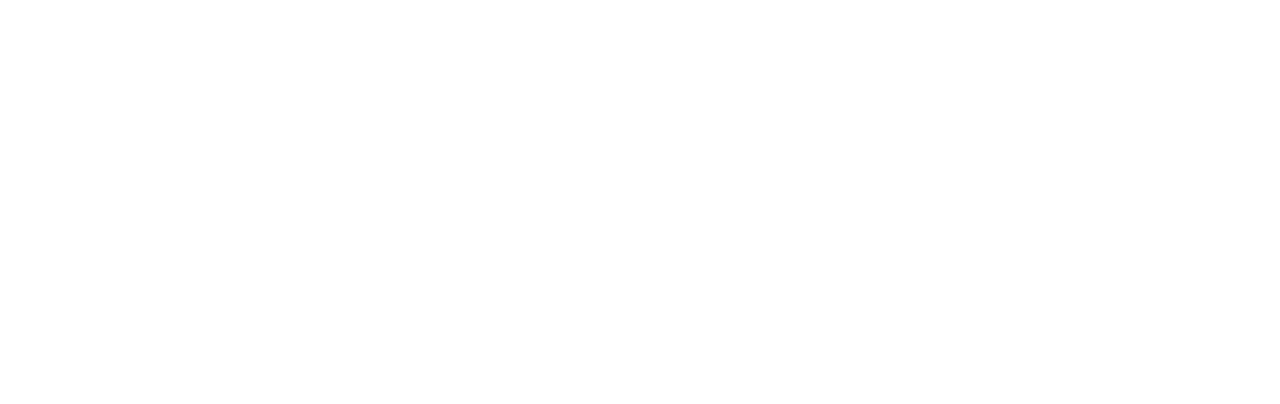
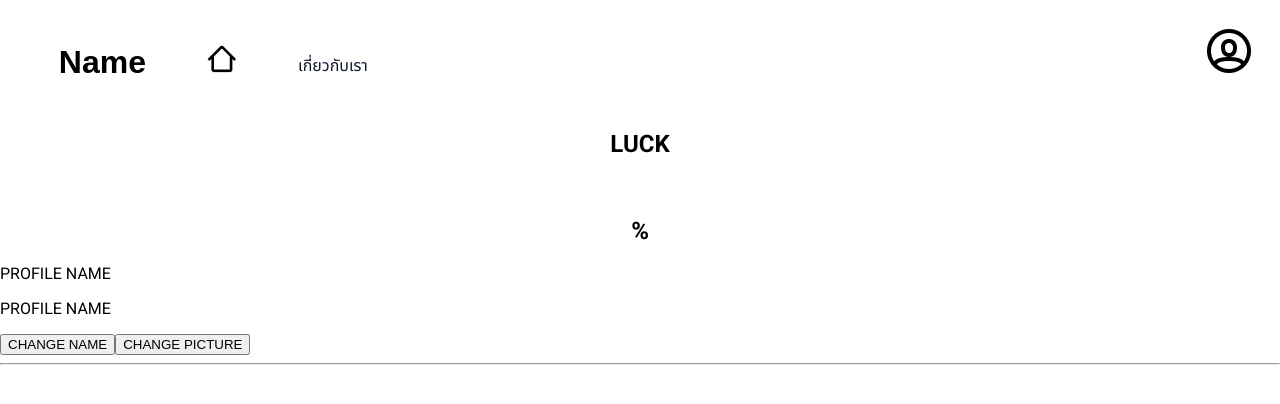
Before and after one commit to Narongwas/thinc.-PROJ, a React (Create React App) app: page /Profile in a window 1280 px wide. Before the commit this address had no page. Shown: the top 404 px of the page. Built offline with nearby package versions, Linux system fonts and the light colour scheme.

Commit message:
สร้าง profile เผื่อไว้ก่อน

```diff
--- a/package.json
+++ b/package.json
@@ -8,6 +8,7 @@
     "@testing-library/react": "^16.2.0",
     "@testing-library/user-event": "^13.5.0",
     "axios": "^1.8.3",
+    "cors": "^2.8.5",
     "mongoose": "^8.12.1",
     "react": "^19.0.0",
     "react-dom": "^19.0.0",
--- a/src/App.js
+++ b/src/App.js
@@ -3,6 +3,9 @@
 import MainPage from './Pages/MainPage.js';
 import PostPage from './Pages/PostPage.js';
 import Home from './Pages/Home.js';
+import Shop from './Pages/Shop.js';
+import Profile from './Pages/Profile.js';
+
 function App() {
   return (
     <Router>
@@ -11,6 +14,8 @@
           <Route path="/" element={<MainPage />} />
           <Route path="/post" element={<PostPage />} />
           <Route path="/Home" element={<Home />} />
+          <Route path="/Shop" element={<Shop />} />
+          <Route path="/Profile" element={<Profile />} />
         </Routes>
       </div>
     </Router>
--- a/src/Components/header_if_sign.js
+++ b/src/Components/header_if_sign.js
@@ -2,16 +2,16 @@
 import React  from 'react';
 import icon from '../Assets/icon.png';
 import Leftheadonanypage  from './leftHeader';
+import { Link } from 'react-router-dom';
 
 function Header(){
 
-    function onClick(){
-        window.location.href = "index.html";
-    }
     return (<header className="App-header">
-        <Leftheadonanypage onClick={onClick}/>
+        <Leftheadonanypage/>
         <div className="Right-header">
+            <Link to = "/Profile">
             <img src={icon} alt="profile"></img><br />
+            </Link>
         </div>
         </header>)
 }
--- /dev/null
+++ b/src/Pages/Profile.js
@@ -0,0 +1,29 @@
+import React from "react";
+import Header from "../Components/header_if_sign";
+
+function Profile(){
+    return (
+        <div>
+            <Header/>
+            <main>
+                <section className="Profileicon">
+                    <h2>LUCK</h2>
+                    <img></img>
+                    <h2>{}%</h2>
+                </section>
+                <section className="ProfileStats">
+                    <p>PROFILE NAME</p>
+                    <p>PROFILE NAME</p>
+                    <div>
+                        <button>CHANGE NAME</button>
+                        <button>CHANGE PICTURE</button>
+                    </div>
+                    <hr/>
+
+                </section>
+            </main>
+        </div>
+    );
+}
+
+export default Profile;
```
Also changed, not shown: src/Pages/Profile.css (added), 1 other file (tests, documents, lock files or other folders).
